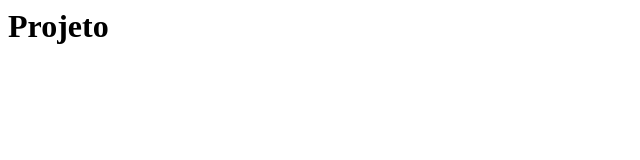
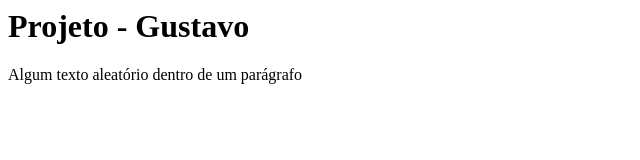
Before and after one commit to gustavohks2/curso-git, a plain HTML site: page index.html in a window 1280 px wide. Shown: the whole page, without its empty margins (0-640 px from the left). Drawn offline with Linux system fonts and the light colour scheme.

Commit message:
Inserção de parágrafo e alteração do Título

```diff
--- a/index.html
+++ b/index.html
@@ -2,6 +2,7 @@
 	<head>
 	</head>
 	<body>
-		<h1>Projeto</h1>
+		<h1>Projeto - Gustavo</h1>
+		<p>Algum texto aleatório dentro de um parágrafo</p>
 	</body>
 </html>
```
